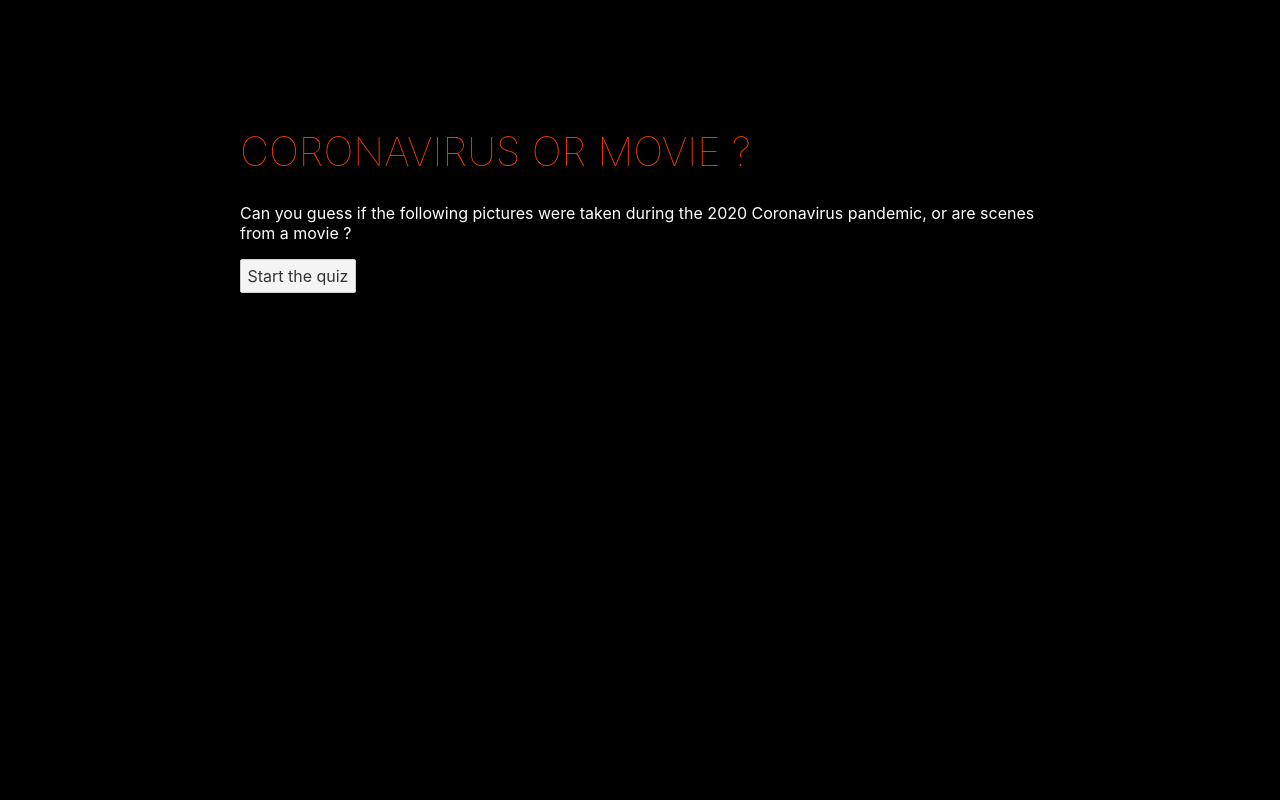
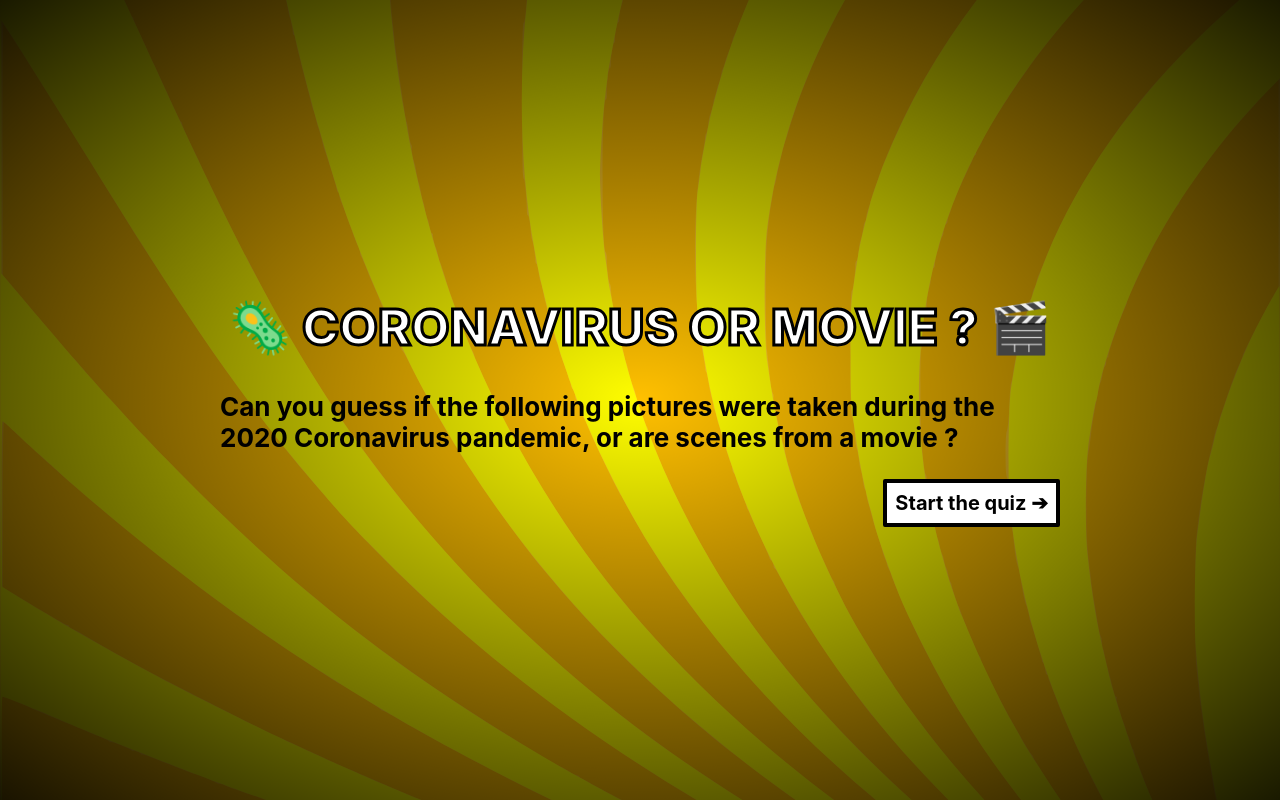
Before and after one commit to maeligg/coronavirus-or-movie, a Svelte app: page / in a window 1280 px wide. Built offline with nearby package versions, Linux system fonts and the light colour scheme.

Commit message:
✨ styles ✨

```diff
--- a/public/global.css
+++ b/public/global.css
@@ -1,3 +1,7 @@
+html {
+	box-sizing: border-box;
+}
+
 html, body {
 	box-sizing: border-box;
 	font-size: 62.5%;
@@ -11,13 +15,15 @@ html, body {
 
 body {
 	margin: 0;
-	background-color: #000;
-	color: #fff;
+	background-image: radial-gradient(hsla(0, 0%, 0%, 0), hsla(0, 0%, 0%, .9)), url("images/background.svg");
+	background-size: cover;
+	color: #000;
 	font-family: -apple-system, BlinkMacSystemFont, "Segoe UI", Roboto, Oxygen-Sans, Ubuntu, Cantarell, "Helvetica Neue", sans-serif;
 }
 
 p {
-	font-size: 1.6rem;
+	font-size: 2rem;
+	font-weight: 700;
 }
 
 a {
@@ -56,10 +62,12 @@ input[type="range"] {
 }
 
 button {
-	color: #333;
-	background-color: #f4f4f4;
+	background-color: #fff;
 	outline: none;
-	font-size: 1.6rem;
+	font-size: 2rem;
+	border: 4px solid #000;
+	font-weight: 700;
+	cursor: pointer;
 }
 
 button:disabled {
@@ -70,6 +78,7 @@ button:not(:disabled):active {
 	background-color: #ddd;
 }
 
-button:focus {
-	border-color: #666;
+button:hover, button:focus {
+	background-color: #000;
+	color: #fff;
 }
--- a/src/App.svelte
+++ b/src/App.svelte
@@ -16,8 +16,12 @@
 
 <style>
 	main {
-		max-width: 800px;
+		display: flex;
+		flex-direction: column;
+		justify-content: center;
+		height: 100%;
+		max-width: 880px;
 		margin: 0 auto;
-		padding-top: 100px;
+		padding: 0 20px;
 	}
 </style>
--- a/src/components/Quiz.svelte
+++ b/src/components/Quiz.svelte
@@ -36,12 +36,14 @@
         <button on:click={resetQuiz}>Start over?</button>
     </div>
 {:else}
-    <p>This picture was taken from...</p>
+    <h2>This picture was taken from...</h2>
     <div>
         <img src=/images/{questions[activeQuestion].id+1}.jpg />
     </div>
-    <button on:click={() => checkResponse('movie')}>a movie</button>
-    <button on:click={() => checkResponse('city')}>the Coronavirus pandemic</button>
+    <div class="buttons-wrapper">
+        <button on:click={() => checkResponse('movie')}>🎬 a movie</button>
+        <button on:click={() => checkResponse('city')}>🦠 the Coronavirus pandemic</button>
+    </div>
 {/if}
 {#if hasReplied}
     <div>
@@ -62,9 +64,25 @@
 {/if}
 
 <style>
+    h2 {
+		color: #fff;
+        font-size: 4rem;
+        font-weight: 800;
+        text-align: center;
+        -webkit-text-stroke: 2px #000;
+    }
+
     img {
-        width: 400px;
+        width: 100%;
     }
+
+    .buttons-wrapper {
+        margin-top: 10px;
+        display: flex;
+        justify-content: space-between;
+        flex-wrap: wrap;
+    }
+
     ul {
         font-size:  1.6rem;
     }
--- a/src/components/QuizIntro.svelte
+++ b/src/components/QuizIntro.svelte
@@ -3,16 +3,35 @@
 </script>
 
 <div>
-    <h1>Coronavirus or movie ?</h1>
+    <h1>🦠 <span class="title-inner">Coronavirus or movie ?</span> 🎬</h1>
     <p>Can you guess if the following pictures were taken during the 2020 Coronavirus pandemic, or are scenes from a movie ?</p>
-    <button on:click={handleClick}>Start the quiz</button>
+    <button on:click={handleClick}>Start the quiz ➔</button>
 </div>
 
 <style>
     h1 {
-		color: #ff3e00;
 		text-transform: uppercase;
-		font-size: 4rem;
-		font-weight: 100;
-	}
+		color: #fff;
+        font-size: 4rem;
+        font-weight: 800;
+        text-align: center;
+    }
+
+    @media (min-width: 800px) {
+        h1 {
+            font-size: 5rem;
+        }
+    }
+
+    .title-inner {
+        -webkit-text-stroke: 3px #000;
+    }
+
+    p {
+        font-size: 2.6rem;
+    }
+
+    button {
+        float: right;
+    }
 </style>
```
Also changed, not shown: public/images/background.svg (added).
